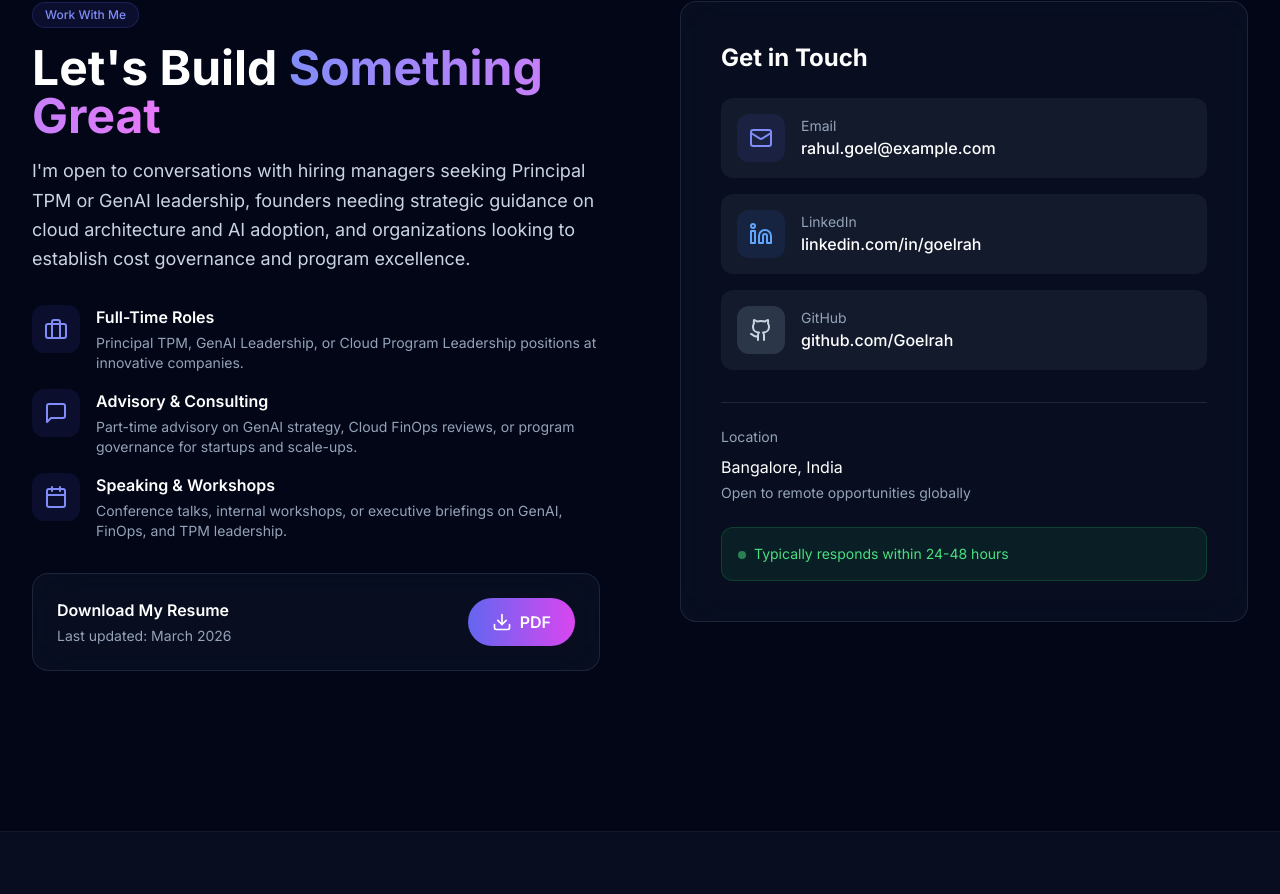
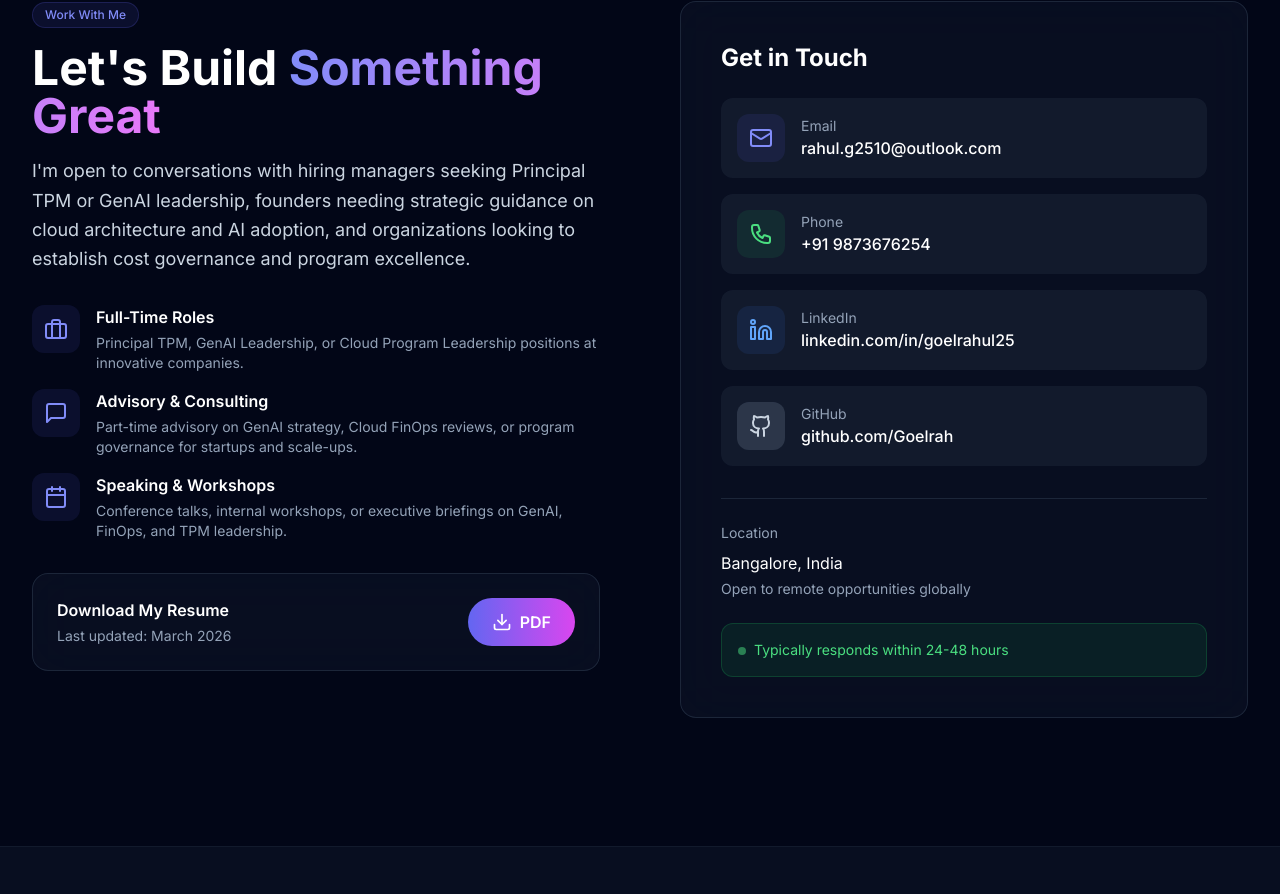
Before and after one commit to Goelrah/goelrah.github.io, a React (Vite) app: page / in a window 1280 px wide. Shown: the part 9767-10661 px from the top of the page. Built offline with nearby package versions, Linux system fonts and the light colour scheme; the HTML template or start-up script is replaced by a standard one.

Commit message:
Update contact information with correct details from resume
- Email: rahul.g2510@outlook.com
- Phone: +91 9873676254
- LinkedIn: linkedin.com/in/goelrahul25
- Updated Contact.jsx, Footer.jsx, and index.html

```diff
--- a/index.html
+++ b/index.html
@@ -51,7 +51,7 @@
       "description": "Principal TPM and GenAI Architect who transforms complex cloud portfolios into high-leverage, measurable outcomes.",
       "knowsAbout": ["Cloud Architecture", "GenAI", "AWS", "Cloud FinOps", "Program Management", "Distributed Systems"],
       "sameAs": [
-        "https://www.linkedin.com/in/goelrah",
+        "https://www.linkedin.com/in/goelrahul25",
         "https://github.com/Goelrah"
       ]
     }
--- a/src/components/Contact.jsx
+++ b/src/components/Contact.jsx
@@ -79,7 +79,7 @@ export default function Contact() {
               {/* Contact Methods */}
               <div className="space-y-4 mb-8">
                 <a
-                  href="mailto:rahul.goel@example.com"
+                  href="mailto:rahul.g2510@outlook.com"
                   className="flex items-center gap-4 p-4 rounded-xl bg-surface-800/50 hover:bg-surface-800 transition-colors group"
                 >
                   <div className="w-12 h-12 rounded-xl bg-primary-500/10 flex items-center justify-center group-hover:bg-primary-500/20 transition-colors">
@@ -87,12 +87,27 @@ export default function Contact() {
                   </div>
                   <div>
                     <p className="text-sm text-surface-400">Email</p>
-                    <p className="text-white font-medium">rahul.goel@example.com</p>
+                    <p className="text-white font-medium">rahul.g2510@outlook.com</p>
                   </div>
                 </a>
 
                 <a
-                  href="https://www.linkedin.com/in/goelrah"
+                  href="tel:+919873676254"
+                  className="flex items-center gap-4 p-4 rounded-xl bg-surface-800/50 hover:bg-surface-800 transition-colors group"
+                >
+                  <div className="w-12 h-12 rounded-xl bg-green-500/10 flex items-center justify-center group-hover:bg-green-500/20 transition-colors">
+                    <svg className="w-6 h-6 text-green-400" fill="none" viewBox="0 0 24 24" stroke="currentColor">
+                      <path strokeLinecap="round" strokeLinejoin="round" strokeWidth={2} d="M3 5a2 2 0 012-2h3.28a1 1 0 01.948.684l1.498 4.493a1 1 0 01-.502 1.21l-2.257 1.13a11.042 11.042 0 005.516 5.516l1.13-2.257a1 1 0 011.21-.502l4.493 1.498a1 1 0 01.684.949V19a2 2 0 01-2 2h-1C9.716 21 3 14.284 3 6V5z" />
+                    </svg>
+                  </div>
+                  <div>
+                    <p className="text-sm text-surface-400">Phone</p>
+                    <p className="text-white font-medium">+91 9873676254</p>
+                  </div>
+                </a>
+
+                <a
+                  href="https://www.linkedin.com/in/goelrahul25"
                   target="_blank"
                   rel="noopener noreferrer"
                   className="flex items-center gap-4 p-4 rounded-xl bg-surface-800/50 hover:bg-surface-800 transition-colors group"
@@ -102,7 +117,7 @@ export default function Contact() {
                   </div>
                   <div>
                     <p className="text-sm text-surface-400">LinkedIn</p>
-                    <p className="text-white font-medium">linkedin.com/in/goelrah</p>
+                    <p className="text-white font-medium">linkedin.com/in/goelrahul25</p>
                   </div>
                 </a>
 
--- a/src/components/Footer.jsx
+++ b/src/components/Footer.jsx
@@ -33,7 +33,7 @@ export default function Footer({ scrollToSection }) {
             </p>
             <div className="flex items-center gap-4">
               <a
-                href="https://www.linkedin.com/in/goelrah"
+                href="https://www.linkedin.com/in/goelrahul25"
                 target="_blank"
                 rel="noopener noreferrer"
                 className="w-10 h-10 rounded-lg bg-surface-800 flex items-center justify-center text-surface-400 hover:text-primary-400 hover:bg-surface-700 transition-all"
@@ -49,7 +49,7 @@ export default function Footer({ scrollToSection }) {
                 <Github className="w-5 h-5" />
               </a>
               <a
-                href="mailto:rahul.goel@example.com"
+                href="mailto:rahul.g2510@outlook.com"
                 className="w-10 h-10 rounded-lg bg-surface-800 flex items-center justify-center text-surface-400 hover:text-primary-400 hover:bg-surface-700 transition-all"
               >
                 <Mail className="w-5 h-5" />
```
